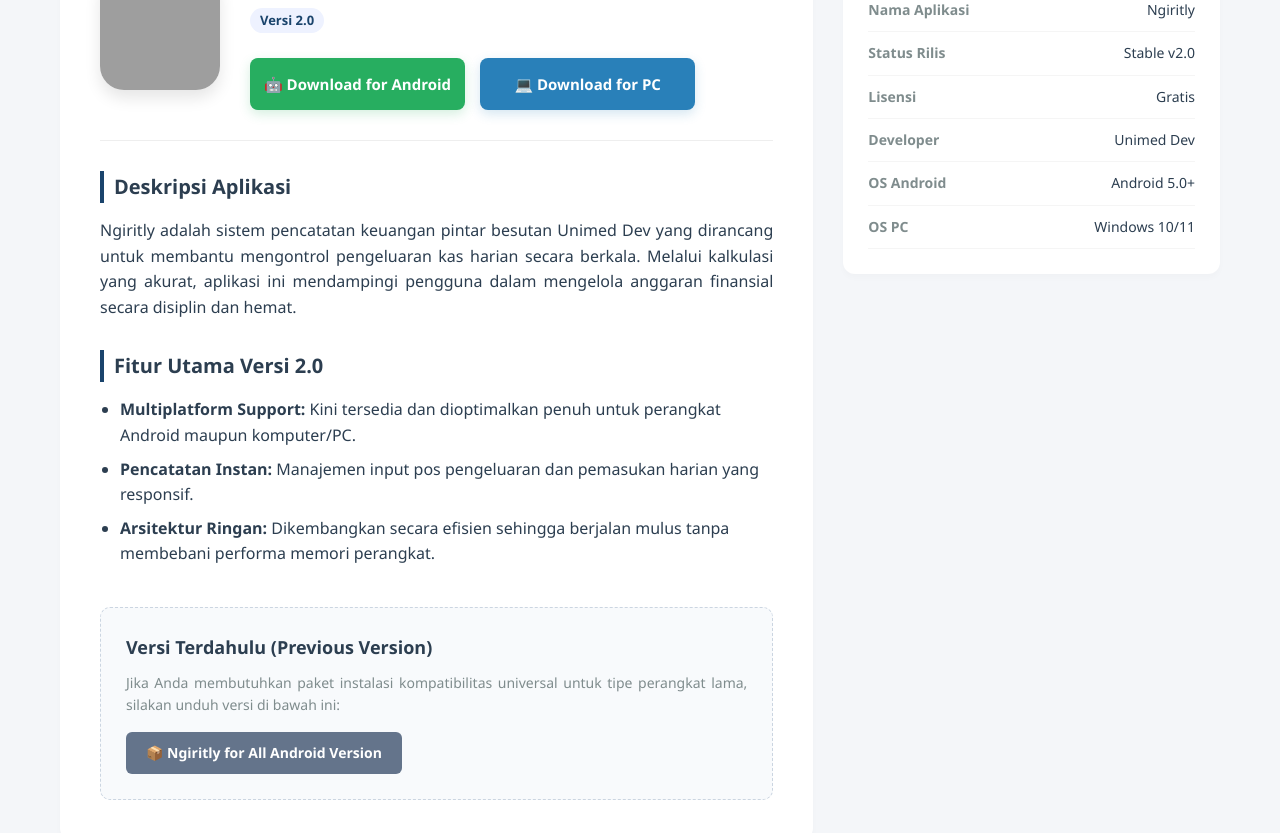
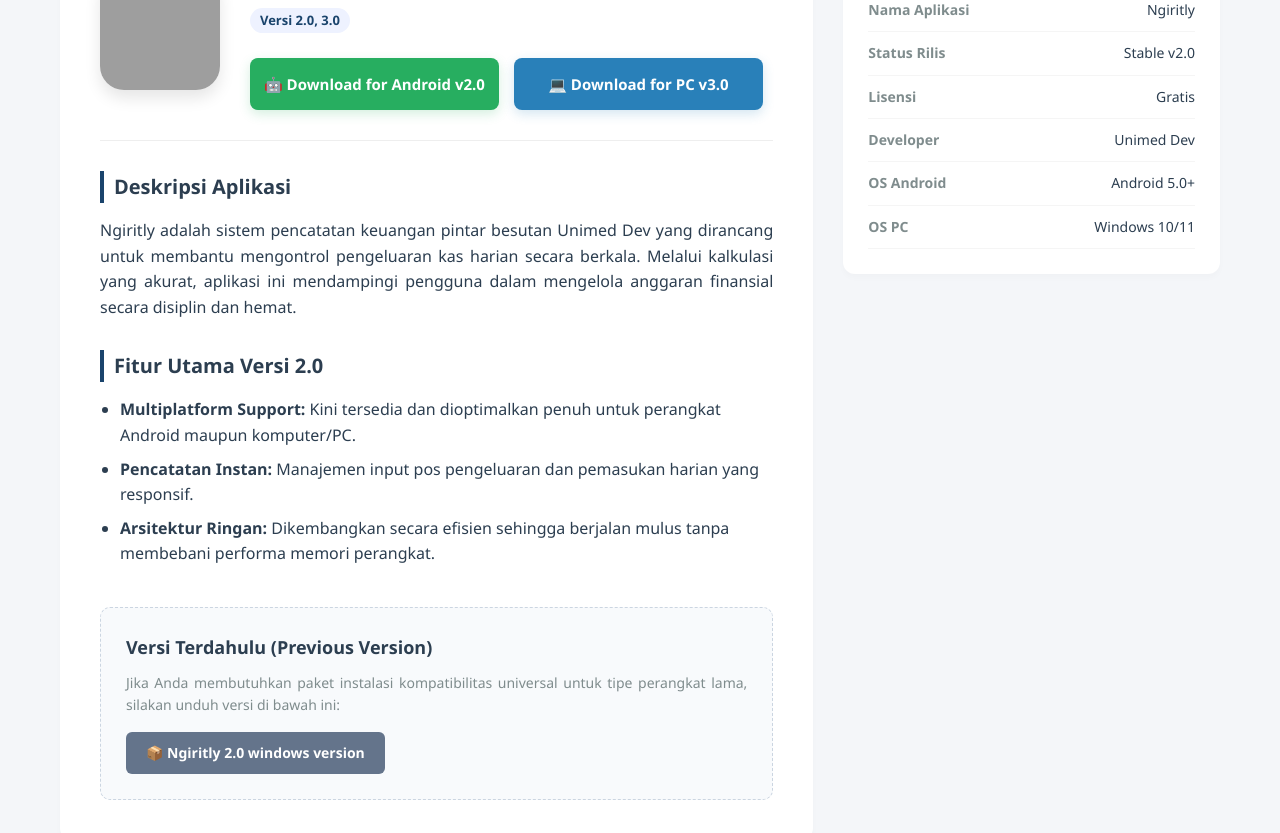
Before and after one commit to hezet07/Unimed-Dev, a plain HTML site: page ngiritly.html in a window 1280 px wide. Shown: the part 199-1032 px from the top of the page. Drawn offline with Linux system fonts and the light colour scheme; grey boxes are pictures that could not be loaded.

Commit message:
Update version tags and download links in ngiritly.html

```diff
--- a/ngiritly.html
+++ b/ngiritly.html
@@ -115,14 +115,14 @@
                 <img src="app_icon.png" alt="Ngiritly Icon" class="app-icon-img">
                 <div class="app-meta">
                     <h1>Ngiritly App</h1>
-                    <span class="version-tag">Versi 2.0</span>
+                    <span class="version-tag">Versi 2.0, 3.0</span>
 
                     <div class="download-grid">
                         <a href="https://www.mediafire.com/file/bp2mq67alvp8wb3/app-arm64-v8a-release.apk/file" target="_blank" class="btn-dl btn-android">
-                            🤖 Download for Android
+                            🤖 Download for Android v2.0
                         </a>
-                        <a href="http://www.mediafire.com/file/01pise1qkrelea0/Ngiritly_3.0.exe" target="_blank" class="btn-dl btn-pc">
-                            💻 Download for PC
+                        <a href="https://www.mediafire.com/file/dvwoqmq2g0ze6kx/ngiritly_pc.exe/file" target="_blank" class="btn-dl btn-pc">
+                            💻 Download for PC v3.0
                         </a>
                     </div>
                 </div>
@@ -141,8 +141,8 @@
             <div class="previous-version-box">
                 <h3>Versi Terdahulu (Previous Version)</h3>
                 <p style="font-size: 14px; color: var(--text-muted); margin-bottom: 15px;">Jika Anda membutuhkan paket instalasi kompatibilitas universal untuk tipe perangkat lama, silakan unduh versi di bawah ini:</p>
-                <a href="http://www.mediafire.com/file/kpjkj78l6anocjt/app-release.apk" target="_blank" class="btn-old-version">
-                    📦 Ngiritly for All Android Version
+                <a href="http://www.mediafire.com/file/01pise1qkrelea0/Ngiritly_3.0.exe" target="_blank" class="btn-old-version">
+                    📦 Ngiritly 2.0 windows version
                 </a>
             </div>
         </main>
```
